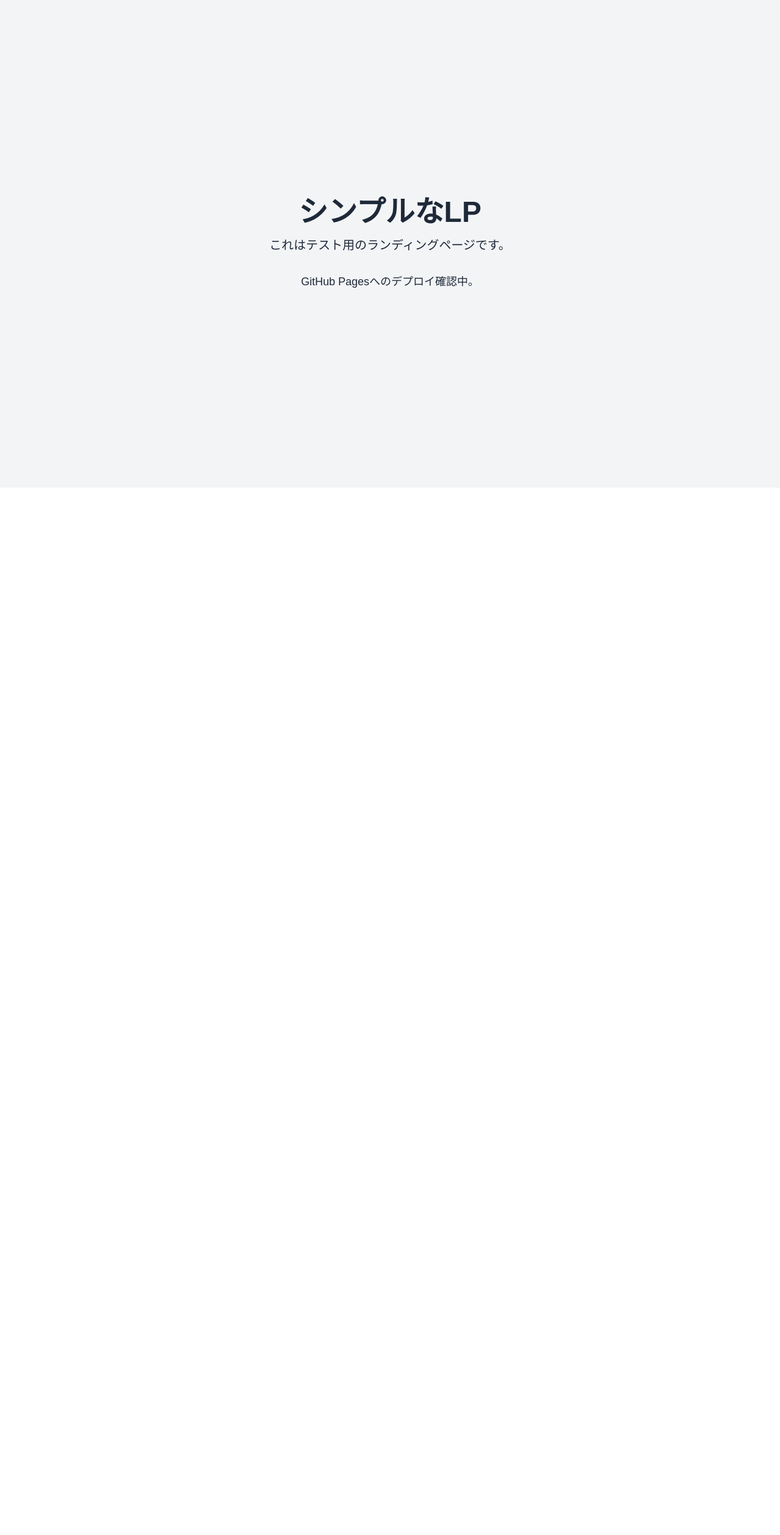
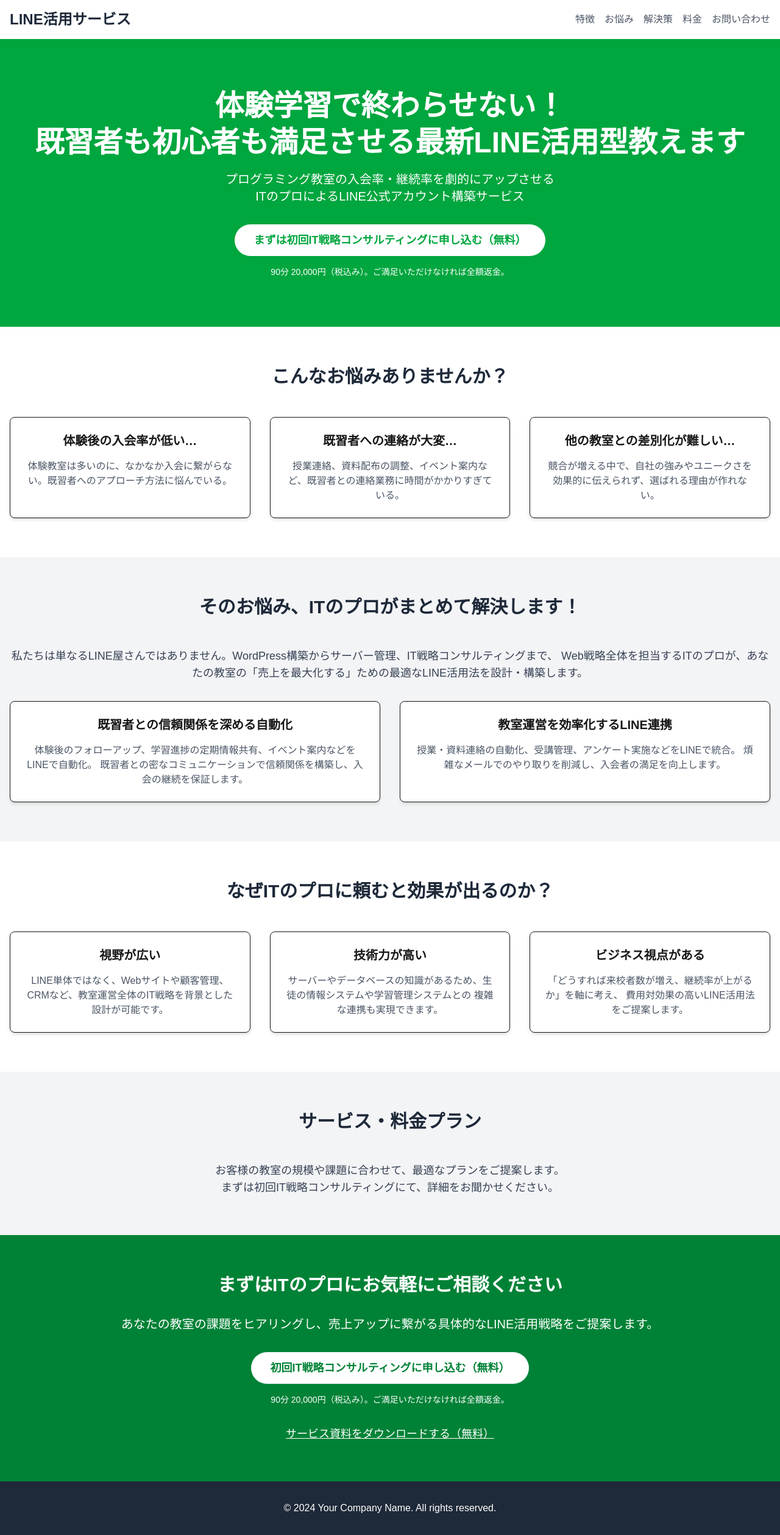
Before and after one commit to iidaatcnt/line-lp-programming-school, a Next.js app: page / in a window 1280 px wide. Shown: the whole page at 61% size. Before the commit the page ends 800 px from the top, so only its background shows below. Built offline with nearby package versions, Linux system fonts and the light colour scheme.

Commit message:
feat: Update landing page content with full details

```diff
--- a/src/app/page.tsx
+++ b/src/app/page.tsx
@@ -1,9 +1,162 @@
+import Link from "next/link";
+
 export default function Home() {
   return (
-    <div className="min-h-screen flex flex-col items-center justify-center bg-gray-100 text-gray-800">
-      <h1 className="text-5xl font-bold mb-4">シンプルなLP</h1>
-      <p className="text-xl">これはテスト用のランディングページです。</p>
-      <p className="mt-8 text-lg">GitHub Pagesへのデプロイ確認中。</p>
+    <div className="min-h-screen bg-gray-50">
+      {/* Header Section */}
+      <header className="bg-white shadow-sm py-4">
+        <div className="container mx-auto px-4 flex justify-between items-center">
+          <h1 className="text-2xl font-bold text-gray-800">
+            <Link href="/">LINE活用サービス</Link>
+          </h1>
+          <nav>
+            <ul className="flex space-x-4">
+              <li><a href="#features" className="text-gray-600 hover:text-green-600">特徴</a></li>
+              <li><a href="#problems" className="text-gray-600 hover:text-green-600">お悩み</a></li>
+              <li><a href="#solution" className="text-gray-600 hover:text-green-600">解決策</a></li>
+              <li><a href="#price" className="text-gray-600 hover:text-green-600">料金</a></li>
+              <li><a href="#contact" className="text-gray-600 hover:text-green-600">お問い合わせ</a></li>
+            </ul>
+          </nav>
+        </div>
+      </header>
+
+      {/* Hero Section (ファーストビュー) */}
+      <section className="bg-green-600 text-white py-20 text-center">
+        <div className="container mx-auto px-4">
+          <h2 className="text-4xl md:text-5xl font-extrabold leading-tight mb-4">
+            体験学習で終わらせない！<br />
+            既習者も初心者も満足させる最新LINE活用型教えます
+          </h2>
+          <p className="text-xl mb-8">
+            プログラミング教室の入会率・継続率を劇的にアップさせる<br />
+            ITのプロによるLINE公式アカウント構築サービス
+          </p>
+          <button className="bg-white text-green-600 font-bold py-3 px-8 rounded-full text-lg hover:bg-gray-100 transition duration-300">
+            まずは初回IT戦略コンサルティングに申し込む（無料）
+          </button>
+          <p className="mt-4 text-sm">90分 20,000円（税込み）。ご満足いただけなければ全額返金。</p>
+        </div>
+      </section>
+
+      {/* Problems Section (お悩み) */}
+      <section id="problems" className="py-16 bg-white">
+        <div className="container mx-auto px-4 text-center">
+          <h3 className="text-3xl font-bold text-gray-800 mb-12">こんなお悩みありませんか？</h3>
+          <div className="grid grid-cols-1 md:grid-cols-3 gap-8">
+            <div className="p-6 border rounded-lg shadow-md">
+              <h4 className="text-xl font-semibold mb-4">体験後の入会率が低い…</h4>
+              <p className="text-gray-600">
+                体験教室は多いのに、なかなか入会に繋がらない。既習者へのアプローチ方法に悩んでいる。
+              </p>
+            </div>
+            <div className="p-6 border rounded-lg shadow-md">
+              <h4 className="text-xl font-semibold mb-4">既習者への連絡が大変…</h4>
+              <p className="text-gray-600">
+                授業連絡、資料配布の調整、イベント案内など、既習者との連絡業務に時間がかかりすぎている。
+              </p>
+            </div>
+            <div className="p-6 border rounded-lg shadow-md">
+              <h4 className="text-xl font-semibold mb-4">他の教室との差別化が難しい…</h4>
+              <p className="text-gray-600">
+                競合が増える中で、自社の強みやユニークさを効果的に伝えられず、選ばれる理由が作れない。
+              </p>
+            </div>
+          </div>
+        </div>
+      </section>
+
+      {/* Solution Section (解決策) */}
+      <section id="solution" className="py-16 bg-gray-100">
+        <div className="container mx-auto px-4 text-center">
+          <h3 className="text-3xl font-bold text-gray-800 mb-12">そのお悩み、ITのプロがまとめて解決します！</h3>
+          <p className="text-lg text-gray-700 mb-8">
+            私たちは単なるLINE屋さんではありません。WordPress構築からサーバー管理、IT戦略コンサルティングまで、
+            Web戦略全体を担当するITのプロが、あなたの教室の「売上を最大化する」ための最適なLINE活用法を設計・構築します。
+          </p>
+          <div className="grid grid-cols-1 md:grid-cols-2 gap-8">
+            <div className="p-6 border rounded-lg shadow-md bg-white">
+              <h4 className="text-xl font-semibold mb-4">既習者との信頼関係を深める自動化</h4>
+              <p className="text-gray-600">
+                体験後のフォローアップ、学習進捗の定期情報共有、イベント案内などをLINEで自動化。
+                既習者との密なコミュニケーションで信頼関係を構築し、入会の継続を保証します。
+              </p>
+            </div>
+            <div className="p-6 border rounded-lg shadow-md bg-white">
+              <h4 className="text-xl font-semibold mb-4">教室運営を効率化するLINE連携</h4>
+              <p className="text-gray-600">
+                授業・資料連絡の自動化、受講管理、アンケート実施などをLINEで統合。
+                煩雑なメールでのやり取りを削減し、入会者の満足を向上します。
+              </p>
+            </div>
+          </div>
+        </div>
+      </section>
+
+      {/* Features Section (弊社が選ばれる理由) */}
+      <section id="features" className="py-16 bg-white">
+        <div className="container mx-auto px-4 text-center">
+          <h3 className="text-3xl font-bold text-gray-800 mb-12">なぜITのプロに頼むと効果が出るのか？</h3>
+          <div className="grid grid-cols-1 md:grid-cols-3 gap-8">
+            <div className="p-6 border rounded-lg shadow-md">
+              <h4 className="text-xl font-semibold mb-4">視野が広い</h4>
+              <p className="text-gray-600">
+                LINE単体ではなく、Webサイトや顧客管理、CRMなど、教室運営全体のIT戦略を背景とした設計が可能です。
+              </p>
+            </div>
+            <div className="p-6 border rounded-lg shadow-md">
+              <h4 className="text-xl font-semibold mb-4">技術力が高い</h4>
+              <p className="text-gray-600">
+                サーバーやデータベースの知識があるため、生徒の情報システムや学習管理システムとの
+                複雑な連携も実現できます。
+              </p>
+            </div>
+            <div className="p-6 border rounded-lg shadow-md">
+              <h4 className="text-xl font-semibold mb-4">ビジネス視点がある</h4>
+              <p className="text-gray-600">
+                「どうすれば来校者数が増え、継続率が上がるか」を軸に考え、
+                費用対効果の高いLINE活用法をご提案します。
+              </p>
+            </div>
+          </div>
+        </div>
+      </section>
+
+      {/* Price Section (料金プラン) */}
+      <section id="price" className="py-16 bg-gray-100 text-center">
+        <div className="container mx-auto px-4">
+          <h3 className="text-3xl font-bold text-gray-800 mb-12">サービス・料金プラン</h3>
+          <p className="text-lg text-gray-700">
+            お客様の教室の規模や課題に合わせて、最適なプランをご提案します。<br />
+            まずは初回IT戦略コンサルティングにて、詳細をお聞かせください。
+          </p>
+          {/* ここに料金プランの具体的な内容が入ります */}
+        </div>
+      </section>
+
+      {/* Contact Section (お問い合わせ) */}
+      <section id="contact" className="py-16 bg-green-700 text-white text-center">
+        <div className="container mx-auto px-4">
+          <h3 className="text-3xl font-bold mb-8">まずはITのプロにお気軽にご相談ください</h3>
+          <p className="text-xl mb-8">
+            あなたの教室の課題をヒアリングし、売上アップに繋がる具体的なLINE活用戦略をご提案します。
+          </p>
+          <button className="bg-white text-green-700 font-bold py-3 px-8 rounded-full text-lg hover:bg-gray-100 transition duration-300">
+            初回IT戦略コンサルティングに申し込む（無料）
+          </button>
+          <p className="mt-4 text-sm">90分 20,000円（税込み）。ご満足いただけなければ全額返金。</p>
+          <p className="mt-8 text-lg">
+            <a href="#" className="underline hover:no-underline">サービス資料をダウンロードする（無料）</a>
+          </p>
+        </div>
+      </section>
+
+      {/* Footer Section */}
+      <footer className="bg-gray-800 text-white py-8 text-center">
+        <div className="container mx-auto px-4">
+          <p>&copy; 2024 Your Company Name. All rights reserved.</p>
+        </div>
+      </footer>
     </div>
   );
 }
```
